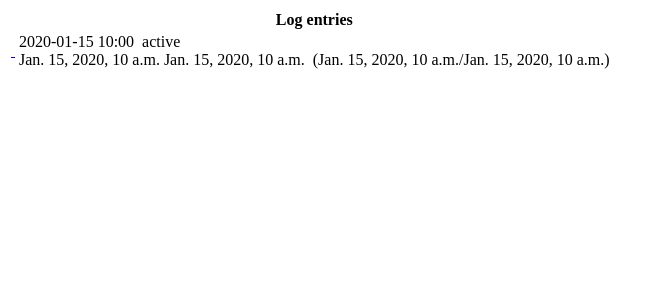
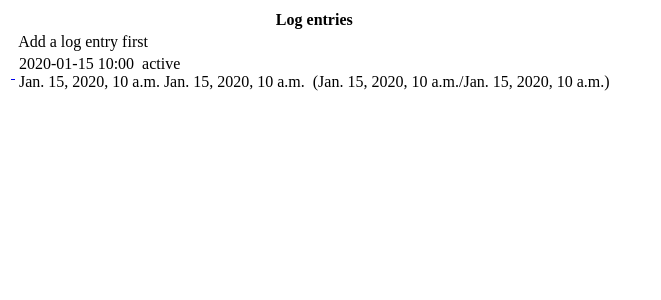
Before and after one commit to botswana-harvard/edc-enumeration, a Django app: template enumeration/templates/enumeration/dashboard/log_entries.html in a window 1280 px wide. Shown: the top 300 px of the page, without its empty margins (0-661 px from the left). Run offline with Django 3.2, Linux system fonts and the light colour scheme; the template is opened without the code that fills it: most values are stand-ins (such as "Sample title", 1, 10 or a date in 2020); some libraries are stand-ins or nearby versions.

Commit message:
minor template fixes

```diff
--- a/enumeration/templates/enumeration/dashboard.html
+++ b/enumeration/templates/enumeration/dashboard.html
@@ -13,7 +13,7 @@
         <div class="panel-heading clearfix">
           <i class="fa fa-sitemap fa-lg"></i>
             &nbsp;&nbsp;<span class="text text-muted small" style="font-size:14px;">{{ household_identifier }} &#9654; {{ survey_breadcrumb }}</span>
-          <span class="pull-right"><a title="close" role="button" class="btn btn-primary btn-sm" href="{% url 'enumeration:list_url' household_identifier=household_identifier survey=survey %}"><i class="fa fa-undo fa-lg"></i></a></span>
+          <span class="pull-right"><a title="close" role="button" class="btn btn-primary btn-sm" href="{% url 'enumeration:list_url' household_identifier=household_identifier survey=survey %}"><i class="fa fa-reply" aria-hidden="true"></i> Close</a></span>
         </div>
       </div>
     </div>
--- a/enumeration/templates/enumeration/dashboard/log_entries.html
+++ b/enumeration/templates/enumeration/dashboard/log_entries.html
@@ -12,7 +12,7 @@
     		<th>Log entries</th>
       </thead>
       <tbody>
-      {% if not household_log_entries %}
+      {% if not household_log_entries or not todays_household_log_entry%}
         <tr>
           <td colspan="4">
             <span class="label label-danger">
@@ -34,7 +34,7 @@
           <td>
             {{ obj.report_datetime|date:"Y-m-d H:i" }}&nbsp;
             {{ obj.get_household_status_display }}</br>
-            {{ obj.next_appt_datetime|default:'' }}&nbsp;{{ obj.next_appt_datetime_source|default:"" }}&nbsp;
+            {{ obj.next_appt_datetime|default:"" }}&nbsp;{{ obj.next_appt_datetime_source|default:"" }}&nbsp;
             {% if obj.user_created %}({{ obj.user_created }}/{{ obj.user_modified }}){% endif %}
           </td>
         </tr>
--- a/enumeration/views/dashboard_view.py
+++ b/enumeration/views/dashboard_view.py
@@ -115,7 +115,7 @@ class DashboardView(EdcBaseViewMixin, TemplateView):
         if not btn.member:
             btn.member = self.head_of_household
         # can edit anytime, but can only add if have todays log...
-        if not self.todays_household_log_entry and btn.add:
+        if (not self.todays_household_log_entry and btn.add) or not self.household_members:
             btn.disabled = True
         eligibility_buttons.append(btn)
         return eligibility_buttons
```
